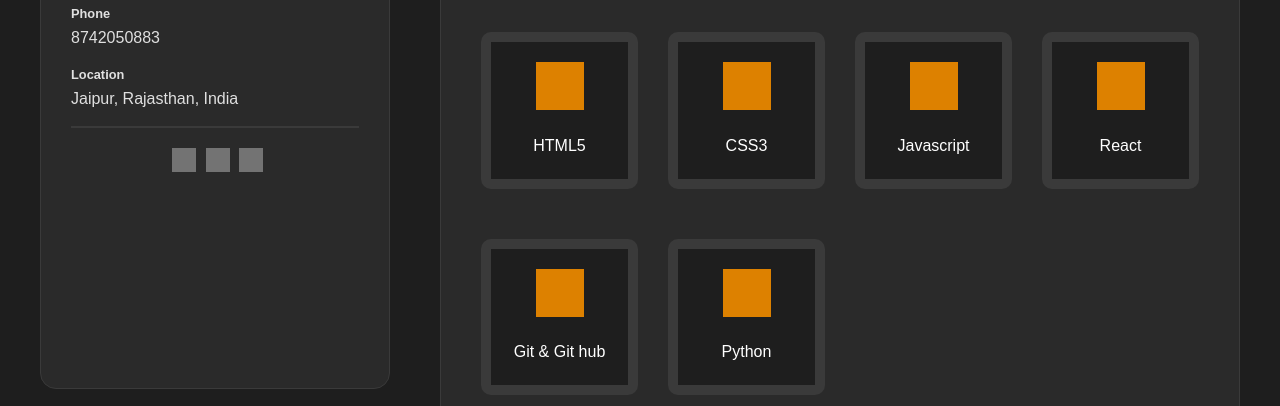
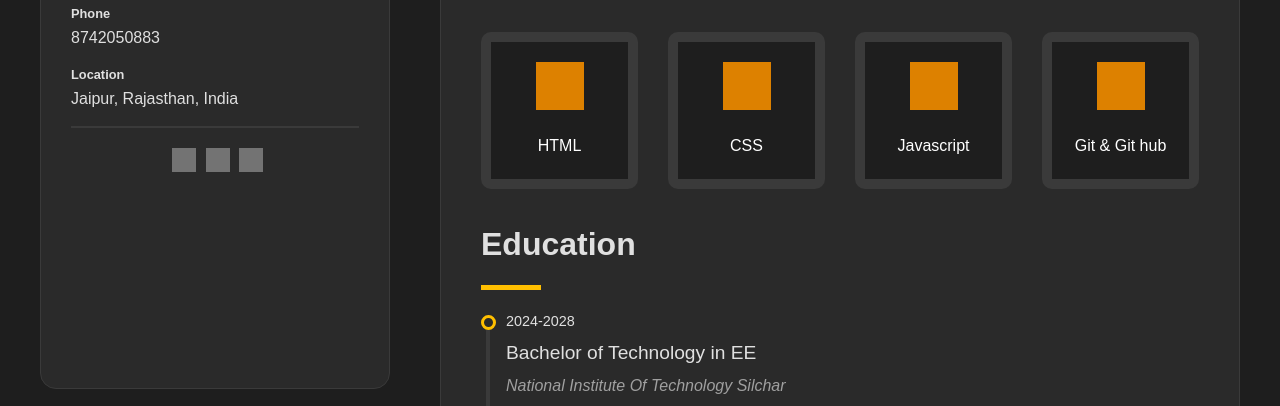
Before and after one commit to vinitbhati10/Portfolio, a plain HTML site: page index.html in a window 1280 px wide. Shown: the part 451-857 px from the top of the page. Drawn offline with Linux system fonts and the light colour scheme; grey boxes are pictures that could not be loaded.

Commit message:
Update index.html

```diff
--- a/index.html
+++ b/index.html
@@ -65,28 +65,22 @@
             <div class="gridcontainer">
                 <div class="item">
                     <img src="https://simpleicons.org/icons/html5.svg" alt="">
-                    <h3>HTML5</h3>
+                    <h3>HTML</h3>
                 </div>
                   <div class="item">
                     <img src="https://simpleicons.org/icons/css.svg" alt="">
-                    <h3>CSS3</h3>
+                    <h3>CSS</h3>
                 </div>
                   <div class="item">
                     <img src="https://simpleicons.org/icons/javascript.svg" alt="">
                     <h3>Javascript</h3>
                 </div>
-                  <div class="item">
-                    <img src="https://simpleicons.org/icons/react.svg" alt="">
-                    <h3>React</h3>
-                </div>
+
                   <div class="item">
                     <img src="https://simpleicons.org/icons/github.svg" alt="">
                     <h3>Git & Git hub</h3>
                 </div>
-                  <div class="item">
-                    <img src="https://simpleicons.org/icons/python.svg" alt="">
-                    <h3>Python</h3>
-                </div>
+
             </div>
            </div>
 
```
